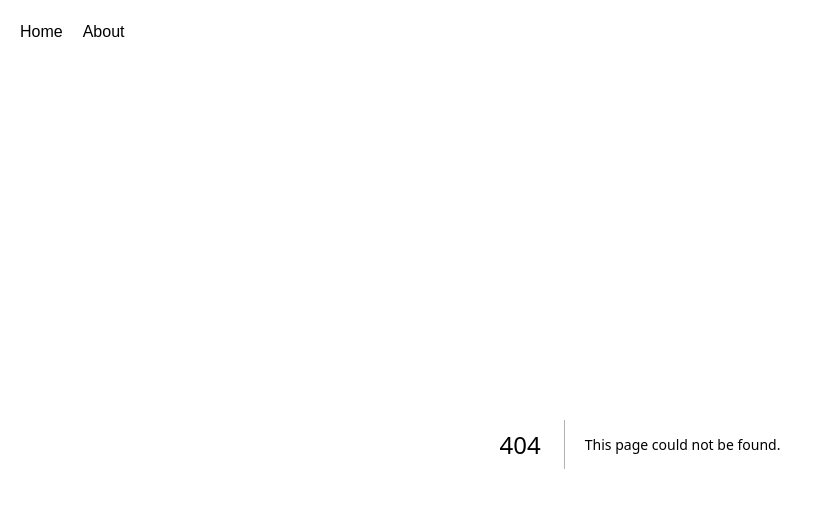
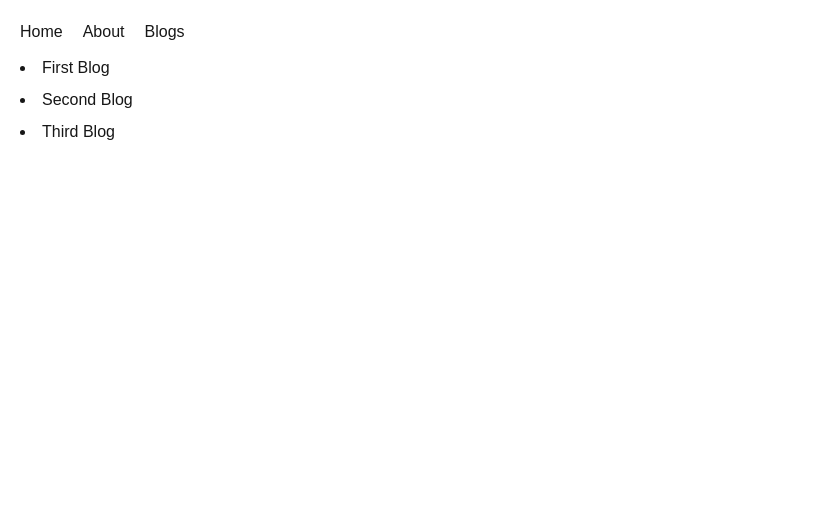
Before and after one commit to devsamin/Learn-Next.js, a Next.js app: page /blogs in a window 1280 px wide. Before the commit this address had no page. Shown: the top 508 px of the page, without its empty margins (0-819 px from the left). Built offline with nearby package versions, Linux system fonts and the light colour scheme.

Commit message:
learn dynamic route in next.js

```diff
--- /dev/null
+++ b/app/blogs/[id]/page.js
@@ -0,0 +1,6 @@
+import React from "react";
+
+export default async function Blog({ params }) {
+  const { id } = await params;
+  return <div>This is : {id}</div>;
+}
--- /dev/null
+++ b/app/blogs/page.js
@@ -0,0 +1,30 @@
+import Link from "next/link";
+import React from "react";
+
+export default function Blogs() {
+  const blogs = [
+    {
+      id: 1,
+      title: "First Blog",
+    },
+    {
+      id: 2,
+      title: "Second Blog ",
+    },
+    {
+      id: 3,
+      title: "Third Blog ",
+    },
+  ];
+  return (
+    <main>
+      <div className="mt-3">
+        {blogs.map((blog) => (
+          <li className="mt-2" key={blog.id}>
+            <Link href={`blogs/${blog.id}`}>{blog.title}</Link>
+          </li>
+        ))}
+      </div>
+    </main>
+  );
+}
--- a/app/layout.js
+++ b/app/layout.js
@@ -31,6 +31,9 @@ export default function RootLayout({ children }) {
             <li>
               <Link href={"/about"}>About</Link>
             </li>
+            <li>
+              <Link href={"/blogs"}>Blogs</Link>
+            </li>
           </ul>
         </nav>
         {children}
```
